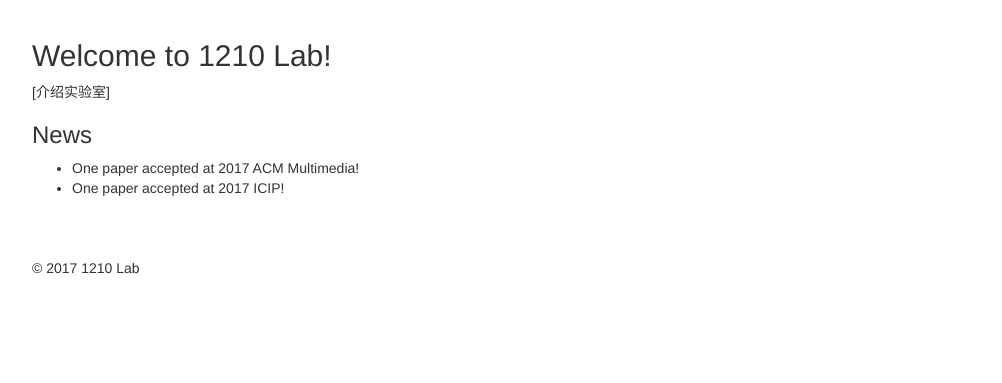
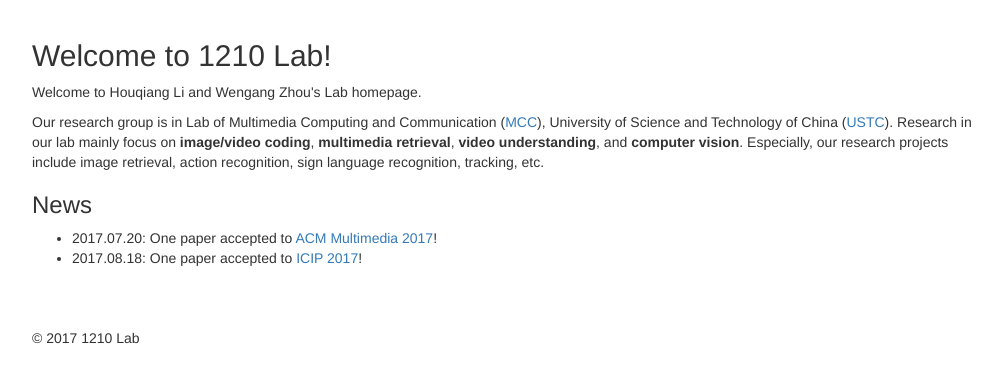
Before and after one commit to ustc-mcc/lab_website, a Django app: page / in a window 1280 px wide. Shown: the part 51-434 px from the top of the page, without its empty margins (38-1040 px from the left). Run offline with Django 3.2, Linux system fonts and the light colour scheme; some libraries are stand-ins or nearby versions.

Commit message:
update home.html and people.html, add lab introduction

```diff
--- a/lab_website/templates/home.html
+++ b/lab_website/templates/home.html
@@ -39,12 +39,13 @@
 		<div class="row">
 			<div class="col-md-10">
 			 <h2>Welcome to 1210 Lab!</h2>
-			 <p>[介绍实验室]</p>
+			 <p>Welcome to Houqiang Li and Wengang Zhou's Lab homepage.</p>
+			 <p>Our research group is in Lab of Multimedia Computing and Communication (<a href="http://mcc.ustc.edu.cn/" target="_blank">MCC</a>), University of Science and Technology of China (<a href="http://en.ustc.edu.cn/" target="_blank">USTC</a>). Research in our lab mainly focus on <strong>image/video coding</strong>, <strong>multimedia retrieval</strong>, <strong>video understanding</strong>, and <strong>computer vision</strong>. Especially, our research projects include image retrieval, action recognition, sign language recognition, tracking, etc.</p>
 
 			 <h3>News</h3>
 			 <ul>
-			 	<li>One paper accepted at 2017 ACM Multimedia!</li>
-			 	<li>One paper accepted at 2017 ICIP!</li>
+			 	<li>2017.07.20: One paper accepted to <a ref="http://www.acmmm.org/2017/" target="_blank">ACM Multimedia 2017</a>!</li>
+			 	<li>2017.08.18: One paper accepted to <a ref="http://2017.ieeeicip.org/" target="_blank">ICIP 2017</a>!</li>
 			 </ul>
 			</div>
 		</div>
--- a/lab_website/templates/people.html
+++ b/lab_website/templates/people.html
@@ -39,7 +39,7 @@
 		<div class="row">
 			<div class="col-md-8">
 			 <h2>People</h2>
-				<p>Please add @ustc.edu.cn after the alias for faculty, @mail.ustc.edu.cn for students.</p>
+				<p>Please add @ustc.edu.cn after the alias for faculty and @mail.ustc.edu.cn for students to get the email address.</p>
 				<!-- Faulty Table -->
 				</br>
 				<h3>Faculty</h3>
@@ -87,7 +87,7 @@
 							<tr><td>Ph.D candidate</td><td>Jianmin Bao</td><td>jmbao</td><td>Person ReID</td></tr>
 							<tr><td>Ph.D candidate</td><td>Yiding Liu</td><td>liuyd123</td><td>None</td></tr>
 							<tr><td>Ph.D candidate</td><td><a href="http://home.ustc.edu.cn/~pjh", target="_blank">Junfu Pu</a></td><td>pjh</td><td>Sign Language Recognition</td></tr>
-							<tr><td>PhD candidate</td><td>Ning Yan</td><td>nyan</td><td>Video Coding</td></tr>
+							<tr><td>Ph.D candidate</td><td>Ning Yan</td><td>nyan</td><td>Video Coding</td></tr>
 							<tr><td>Master student</td><td><a href="http://home.ustc.edu.cn/~wangyf11", target="_blank">Yunfeng Wang</a></td><td>wangyf11</td><td>Action Recognition</td></tr>
 							<tr><td>Master student</td><td>Yue Lv</td><td>lvyue</td><td>Image Retrieval</td></tr>
 							<tr><td>Master student</td><td>Zhihua Huang</td><td>hzh8311</td><td>Face Alignment</td></tr>
```
